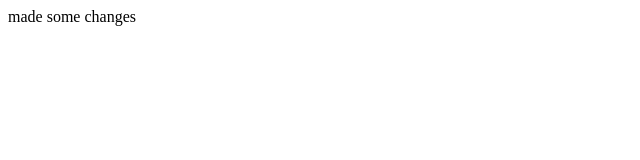
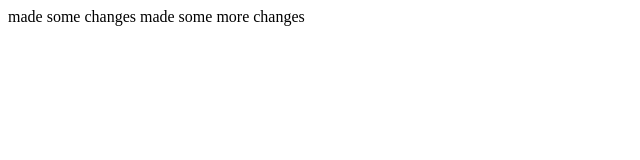
Before and after one commit to lsatkins/learningGit, a plain HTML site: page index.html in a window 1280 px wide. Shown: the whole page, without its empty margins (0-640 px from the left). Drawn offline with Linux system fonts and the light colour scheme.

Commit message:
made some changes to index.html

```diff
--- a/index.html
+++ b/index.html
@@ -8,5 +8,6 @@
 </head>
 <body>
     made some changes
+    made some more changes
 </body>
 </html>
```
